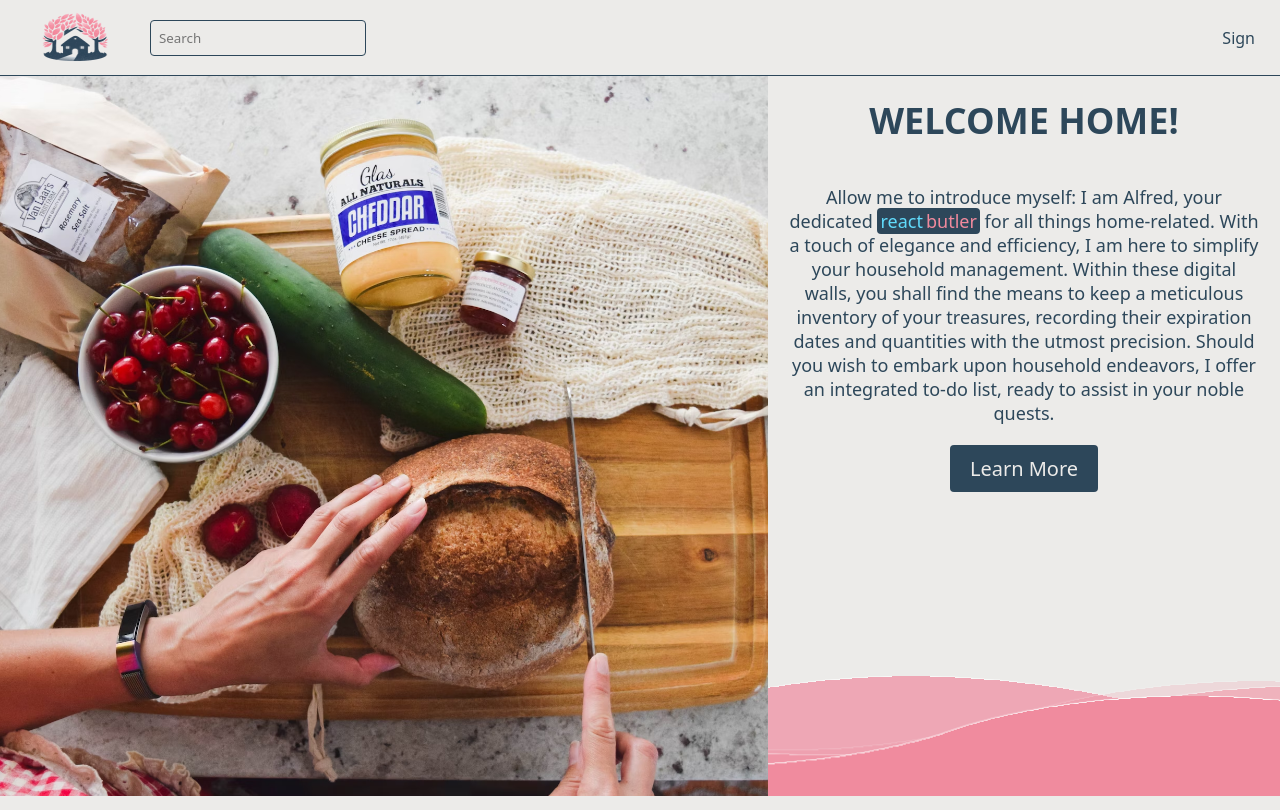
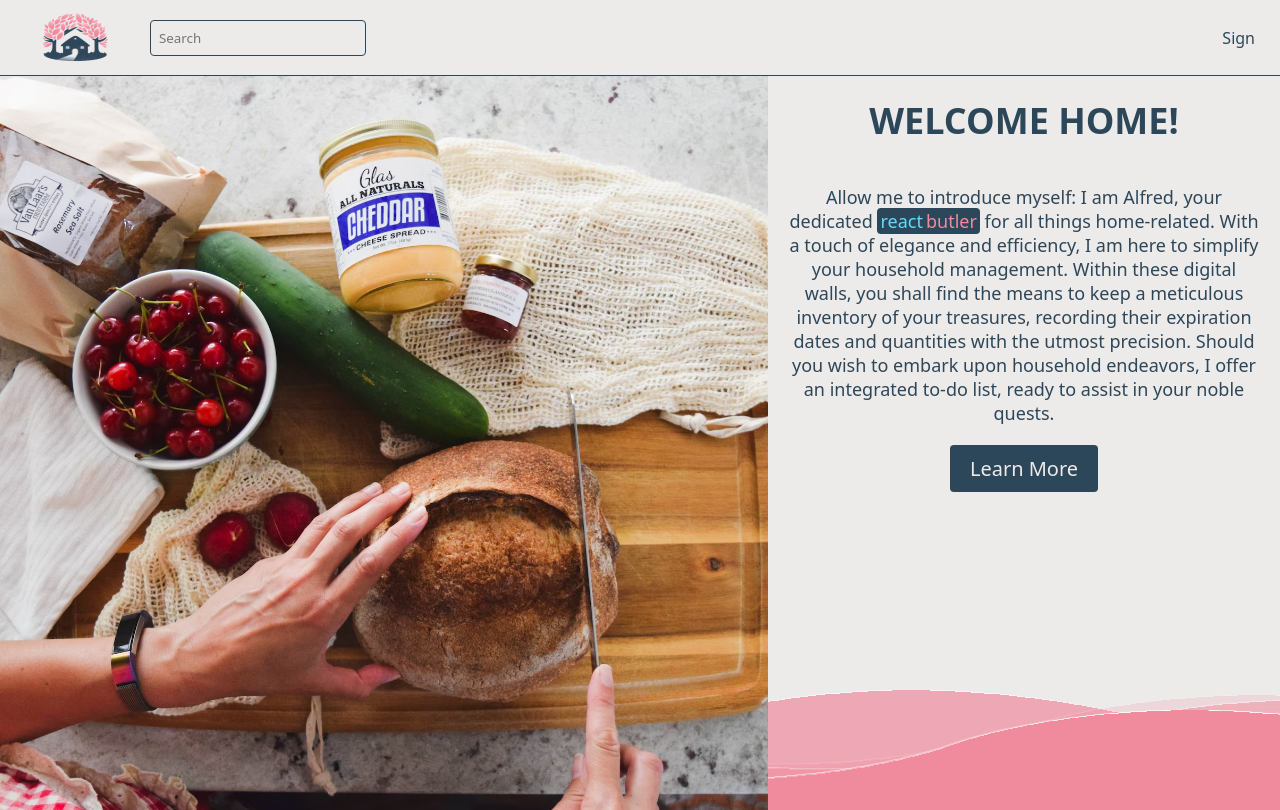
Before and after one commit to smartstandard/home-management-system, a React (Vite) app in the folder React JS/React Final Project/rButler/: page / in a window 1280 px wide. Built offline with nearby package versions, Linux system fonts and the light colour scheme; no server answers.

Commit message:
fixed vh on few pages

```diff
--- a/React JS/React Final Project/rButler/src/components/CreateHouseholdForm/CreateHouseholdForm.css
+++ b/React JS/React Final Project/rButler/src/components/CreateHouseholdForm/CreateHouseholdForm.css
@@ -1,7 +1,7 @@
 .household-container {
     display: flex;
     align-items: stretch;
-    height: 90vh;
+    height: 91.7vh;
 }
 
 .household-image {
--- a/React JS/React Final Project/rButler/src/components/Details/Details.css
+++ b/React JS/React Final Project/rButler/src/components/Details/Details.css
@@ -1,7 +1,7 @@
 .details-container {
     display: flex;
     align-items: stretch;
-    height: 90vh;
+    height: 91.7vh;
     position: relative;
 }
 
--- a/React JS/React Final Project/rButler/src/components/Home/Home.css
+++ b/React JS/React Final Project/rButler/src/components/Home/Home.css
@@ -1,7 +1,7 @@
 .landing-container {
     display: flex;
     align-items: stretch;
-    height: 90vh;
+    height: 91.7vh;
 }
 
 .landing-content {
@@ -17,7 +17,7 @@
 
     position: relative;
     width: 100%;
-    height: 90vh;
+    height: 91.7vh;
     background: var(--light-grey);
     overflow: hidden;
 }
```
